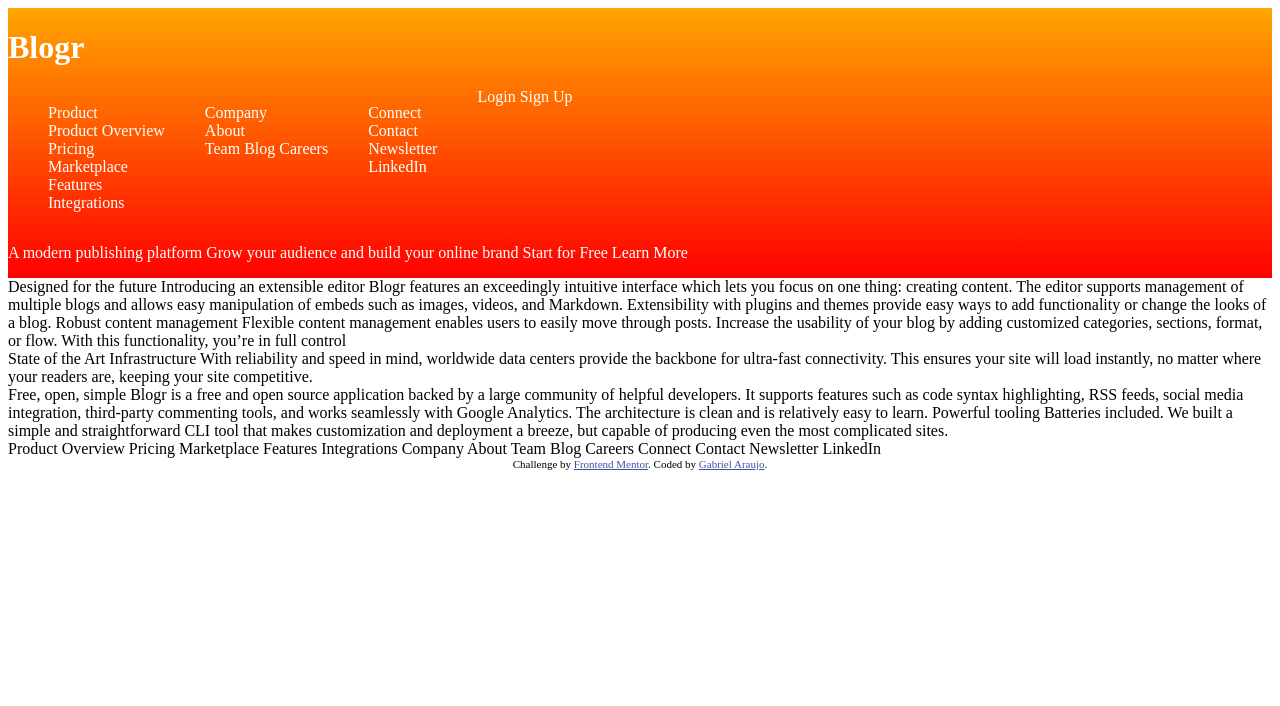
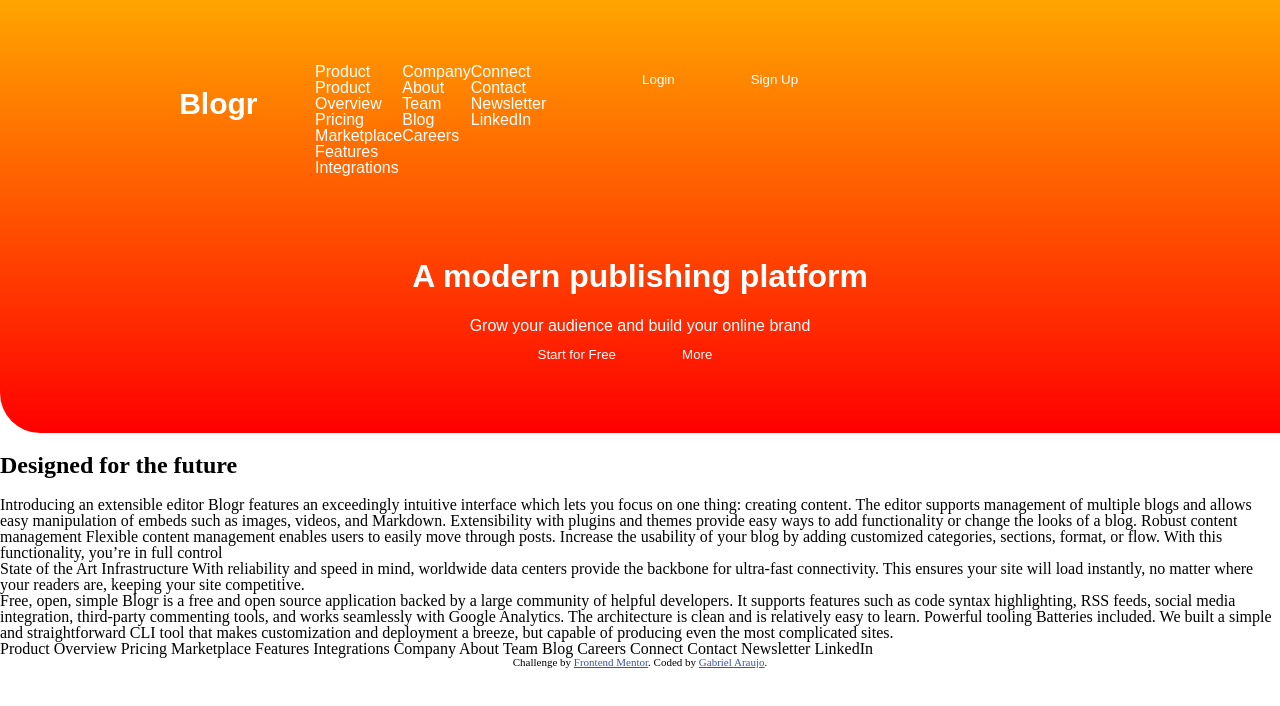
Before and after one commit to GabrielMontAraujo/Projeto1, a plain HTML site: page index.html in a window 1280 px wide. Drawn offline with Linux system fonts and the light colour scheme.

Commit message:
Arredondo Borda do Header

```diff
--- a/header.css
+++ b/header.css
@@ -1,34 +1,41 @@
 header{
   background-image: linear-gradient(orange, red);
-  /*background-image: url(./images/bg-pattern-intro-desktop.svg);
-  background-position: top center;
-  background-repeat: no-repeat;
-  background-size:100%;*/
+  background-image: url(./images/bg-pattern-intro-desktop.svg) top / cover no-repeat;
+  box-sizing: content-box;
+  border-bottom-left-radius: 40px;
   display: flex;
   flex-direction: column;
+  font-family: 'ubuntu', sans-serif;
   color: #ffffff;
+  padding:5%;
+  max-width: 1440px;
 
 }
 
 .logo{
   margin-right: 5%;
+  margin-left: 10%;
+  font-family: 'ubuntu', sans-serif;
+  font-size: 30px;
 }
 
 nav{
   display: flex;
   flex-direction: row;
+  /*padding:0 10% 0 10%;*/
 }
 
 .menuPrincipal{
   display: flex;
   flex-direction: row;
+  font-family: 'overpass', sans-serif;
   list-style: none;
 }
 
 /*.menuPrincipal:last-child{*/
 .menuProduct{
-  display: flex;
-  flex-direction: column;
+  /*display: flex;
+  flex-direction: column;*/
   list-style: none;
 }
 .menuCompany{
@@ -43,7 +50,49 @@ nav{
   list-style: none;
 }
 
+.menuConnect:last-child{
+  margin-right: 10%;
+}
+
+.menuLateral{
+  display: flex;
+  padding: 0 10% 0 10%;
+  list-style: none;
+}
+
 #textHeader{
-  display: inline-block;
-  text-align: bottom;
+  margin-top: 5%;
+  display: flex;
+  flex-direction: column;
+  justify-content: center;
+  text-align: center;
 }
+
+#textHeader ul{
+  margin-top: 5px;
+}
+
+button{
+  background-color: Transparent;
+  border: 0px;
+  border-radius: 20px;
+  cursor:pointer;
+  color: #ffffff;
+  margin-right: 6px;
+  overflow: hidden;
+  padding: 7.5px;
+  width: 110px;
+}
+
+button:hover{
+  background-color: #ffffff;
+  color: #ffffff;
+  font-weight:bold;
+  opacity:0.7;
+  color: hsl(353, 100%, 62%);
+}
+
+button:active{
+  background-color: #ffffff;
+  opacity:0.9;
+}
--- a/index.html
+++ b/index.html
@@ -11,6 +11,11 @@
       sizes="32x32"
       href="./images/favicon-32x32.png"
     />
+    <link rel="preconnect" href=" [Overpass](https://fonts.google.com/specimen/Overpass?preview.text_type=custom)
+    - Weights: 300, 600">
+    <link rel="spreconnect" href="[Ubuntu](https://fonts.google.com/specimen/Ubuntu?preview.text_type=custom)
+    - Weights: 400, 500, 700">
+    <link rel="stylesheet" href="reset.css" />
     <link rel="stylesheet" href="header.css" />
     <title>Primeiro Projeto | [Blogr]</title>
 
@@ -27,38 +32,55 @@
   </head>
   <body>
     <header>
-      <h1>Blogr</h1>
       <nav>
+        <h1 class="logo">Blogr</h1>
+        <ul class="menuPrincipal">
+          <li><a>Product</a>
             <ul class="menuProduct">
-          <li>Product</li>
               <li>Product Overview</li>
               <li>Pricing</li>
               <li>Marketplace</li>
               <li>Features</li>
               <li>Integrations</li>
             </ul>
+          </li>
+          <li><a>Company</a>
             <ul class="menuCompany">
-          <li>Company</li>
               <li>About</li>
               <li>Team Blog Careers</li>
             </ul>
+          </li>
+          <li><a>Connect</a>
             <ul class="menuConnect">
-          <li>Connect</li>
               <li>Contact</li>
               <li>Newsletter</li>
               <li>LinkedIn</li>
             </ul>
-        <ul class="menuLogin__lateral"></ul>
-        Login Sign Up
+          </li>
+          <ul class="menuLateral">
+            <li>
+              <button>Login</button>
+            </li>
+            <li>
+             <button>Sign Up</button>
+            </li>
+          </ul>
+        </ul>
       </nav>
-      <p id="textHeader">
-        A modern publishing platform Grow your audience and build your online
-        brand Start for Free Learn More
+      <div id="textHeader">
+        <ul><h1>A modern publishing platform </h1></ul>
+        <ul>Grow your audience and build your online brand</ul>
+        <ul>
+          <button>Start for Free</button>
+          <button>More</button>
+        </ul>
+
       </p>
     </header>
     <main>
+      <h2>Designed for the future</h2>
       <section class="mainTop">
-        Designed for the future Introducing an extensible editor Blogr features
+        Introducing an extensible editor Blogr features
         an exceedingly intuitive interface which lets you focus on one thing:
         creating content. The editor supports management of multiple blogs and
         allows easy manipulation of embeds such as images, videos, and Markdown.
--- /dev/null
+++ b/reset.css
@@ -0,0 +1,48 @@
+/* http://meyerweb.com/eric/tools/css/reset/
+   v2.0 | 20110126
+   License: none (public domain)
+*/
+
+html, body, div, span, applet, object, iframe,/*
+h1, h2,*/ h3, h4, h5, h6, p, blockquote, pre,
+a, abbr, acronym, address, big, cite, code,
+del, dfn, em, img, ins, kbd, q, s, samp,
+small, strike, strong, sub, sup, tt, var,
+b, u, i, center,
+dl, dt, dd, ol, ul, li,
+fieldset, form, label, legend,
+table, caption, tbody, tfoot, thead, tr, th, td,
+article, aside, canvas, details, embed,
+figure, figcaption, footer, header, hgroup,
+menu, nav, output, ruby, section, summary,
+time, mark, audio, video {
+	margin: 0;
+	padding: 0;
+	border: 0;
+	font-size: 100%;
+	font: inherit;
+	vertical-align: baseline;
+}
+/* HTML5 display-role reset for older browsers */
+article, aside, details, figcaption, figure,
+footer, header, hgroup, menu, nav, section {
+	display: block;
+}
+body {
+	line-height: 1;
+}
+ol, ul {
+	list-style: none;
+}
+blockquote, q {
+	quotes: none;
+}
+blockquote:before, blockquote:after,
+q:before, q:after {
+	content: '';
+	content: none;
+}
+table {
+	border-collapse: collapse;
+	border-spacing: 0;
+}
```
Also changed, not shown: images/bg-pattern-intro-desktop.svg. Lines whose indentation alone changed are shown as unchanged.
